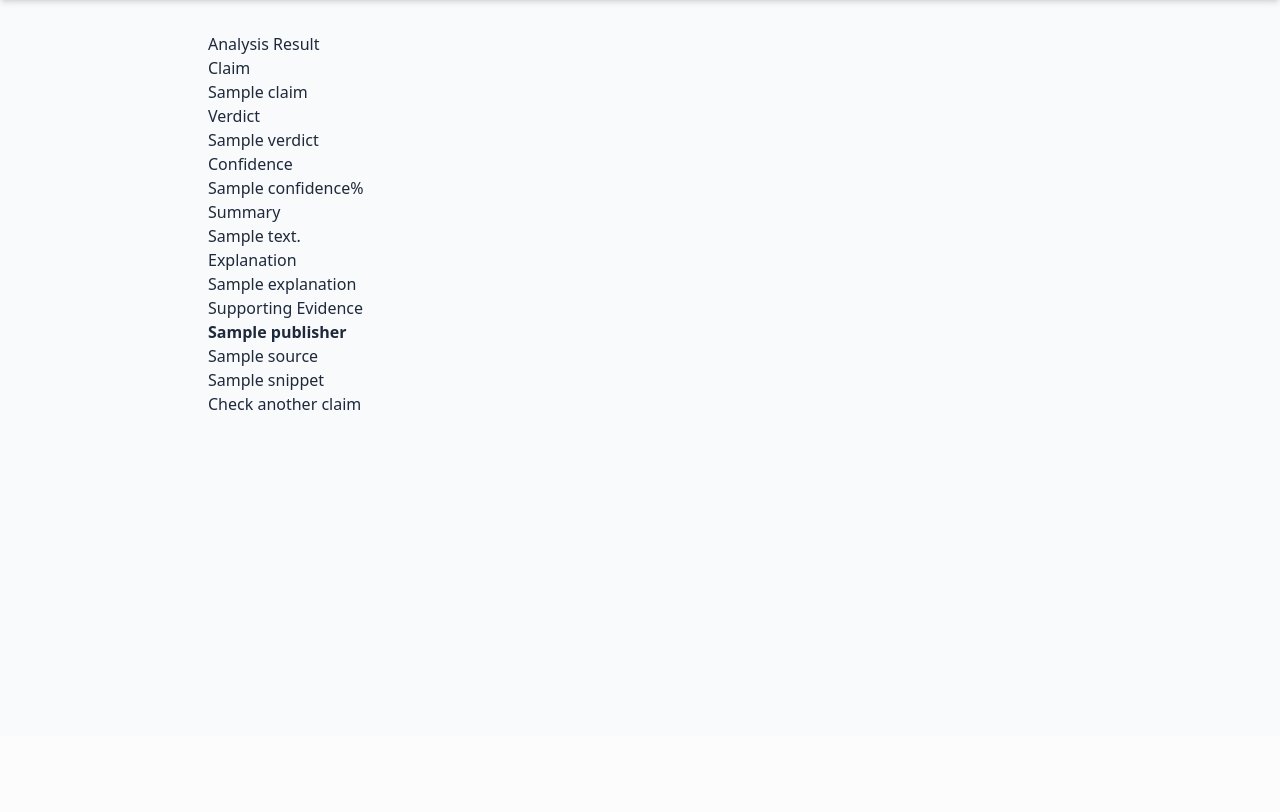
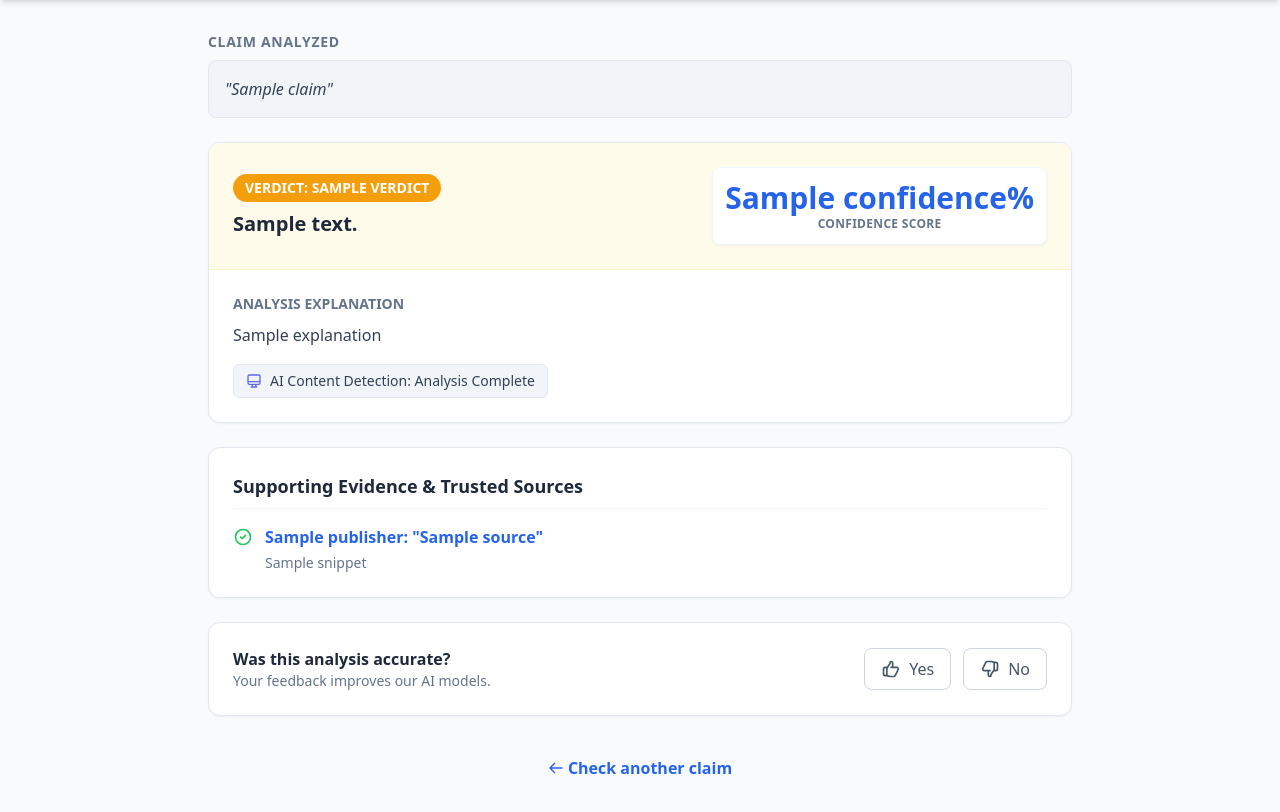
Before and after one commit to JohnoRichCS/cs410-BLUE-team-project, a Flask app: template templates/results.html in a window 1280 px wide. Shown: the part 64-876 px from the top of the page. Before the commit the page ends 474 px from the top, so only its background shows below. Run offline with Flask 3, Linux system fonts and the light colour scheme; the template is opened without the code that fills it: most values are stand-ins (such as "Sample title", 1, 10 or a date in 2020); some libraries are stand-ins or nearby versions.

Commit message:
Implemented mockup design into results.html

```diff
--- /dev/null
+++ b/static/js/main.js
@@ -0,0 +1,10 @@
+document.addEventListener('DOMContentLoaded', () => {
+    const mobileMenuButton = document.getElementById('mobile-menu-button');
+    const mobileMenu = document.getElementById('mobile-menu');
+
+    if (mobileMenuButton && mobileMenu) {
+        mobileMenuButton.addEventListener('click', () => {
+            mobileMenu.classList.toggle('hidden');
+        });
+    }
+});
--- a/templates/results.html
+++ b/templates/results.html
@@ -3,65 +3,81 @@
 {% block title %}Faíct - Results{% endblock %}
 
 {% block content %}
+<div class="mb-6">
+    <h2 class="text-sm font-bold text-slate-500 uppercase tracking-wider mb-2">Claim Analyzed</h2>
+    <div class="bg-slate-100 p-4 rounded-lg border border-slate-200 text-slate-700 italic">
+        "{{ claim }}"
+    </div>
+</div>
 
-<h2>Analysis Result</h2>
+<div class="space-y-6">
 
-<section>
-    <h3>Claim</h3>
-    <p>{{ claim }}</p>
-</section>
+    <div class="bg-white rounded-xl shadow-sm border border-slate-200 overflow-hidden">
+        <div class="bg-amber-50 border-b border-amber-100 p-6 flex items-start sm:items-center justify-between flex-col sm:flex-row">
+            <div>
+                <span class="inline-flex items-center px-3 py-1 rounded-full text-sm font-bold bg-amber-500 text-white mb-2 uppercase">
+                    VERDICT: {{ result.verdict }}
+                </span>
+                <h2 class="text-xl font-bold text-slate-800">{{ result.summary }}</h2>
+            </div>
+            <div class="mt-4 sm:mt-0 w-full sm:w-auto text-center bg-white p-3 rounded-lg shadow-sm border border-slate-100">
+                <div class="text-3xl font-extrabold text-blue-600">{{ result.confidence }}%</div>
+                <div class="text-xs font-bold text-slate-500 uppercase tracking-wide">Confidence Score</div>
+            </div>
+        </div>
+        <div class="p-6">
+            <h3 class="text-sm font-bold text-slate-500 uppercase mb-2">Analysis Explanation</h3>
+            <p class="text-slate-700 leading-relaxed mb-4">
+                {{ result.explanation }}
+            </p>
 
-<section>
-    <h3>Verdict</h3>
-    <p>{{ result.verdict }}</p>
+            <div class="inline-flex items-center px-3 py-1.5 rounded-md text-sm font-medium bg-slate-100 text-slate-700 border border-slate-200">
+                <svg class="w-4 h-4 mr-2 text-indigo-500" fill="none" stroke="currentColor" viewBox="0 0 24 24"><path stroke-linecap="round" stroke-linejoin="round" stroke-width="2" d="M9.75 17L9 20l-1 1h8l-1-1-.75-3M3 13h18M5 17h14a2 2 0 002-2V5a2 2 0 00-2-2H5a2 2 0 00-2 2v10a2 2 0 002 2z"></path></svg>
+                AI Content Detection: Analysis Complete
+            </div>
+        </div>
+    </div>
 
-    <h3>Confidence</h3>
-    <p>{{ result.confidence }}%</p>
+    <div class="bg-white rounded-xl shadow-sm border border-slate-200 p-6">
+        <h3 class="text-lg font-bold text-slate-800 mb-4 border-b border-slate-100 pb-2">Supporting Evidence & Trusted Sources</h3>
+        <ul class="space-y-4">
+            {% for source in sources %}
+            <li class="flex items-start">
+                <svg class="w-5 h-5 text-green-500 mt-0.5 mr-3 flex-shrink-0" fill="none" stroke="currentColor" viewBox="0 0 24 24"><path stroke-linecap="round" stroke-linejoin="round" stroke-width="2" d="M9 12l2 2 4-4m6 2a9 9 0 11-18 0 9 9 0 0118 0z"></path></svg>
+                <div>
+                    <a href="{{ source.url }}" target="_blank" class="text-blue-600 font-semibold hover:underline">
+                        {{ source.publisher }}: "{{ source.title }}"
+                    </a>
+                    <p class="text-sm text-slate-500 mt-1">{{ source.snippet }}</p>
+                </div>
+            </li>
+            {% endfor %}
+        </ul>
+    </div>
 
-    <h3>Summary</h3>
-    <p>{{ result.summary }}</p>
+    <div class="bg-white rounded-xl shadow-sm border border-slate-200 p-6 flex flex-col sm:flex-row justify-between items-center">
+        <div class="mb-4 sm:mb-0 text-center sm:text-left">
+            <h3 class="text-md font-bold text-slate-800">Was this analysis accurate?</h3>
+            <p class="text-sm text-slate-500">Your feedback improves our AI models.</p>
+        </div>
+        <div class="flex space-x-3">
+            <button class="flex items-center px-4 py-2 border border-slate-300 rounded-lg text-slate-600 hover:bg-green-50 hover:text-green-600 hover:border-green-300 transition">
+                <svg class="w-5 h-5 mr-2" fill="none" stroke="currentColor" viewBox="0 0 24 24"><path stroke-linecap="round" stroke-linejoin="round" stroke-width="2" d="M14 10h4.764a2 2 0 011.789 2.894l-3.5 7A2 2 0 0115.263 21h-4.017c-.163 0-.326-.02-.485-.06L7 20m7-10V5a2 2 0 00-2-2h-.095c-.5 0-.905.405-.905.905 0 .714-.211 1.412-.608 2.006L7 11v9m7-10h-2M7 20H5a2 2 0 01-2-2v-6a2 2 0 012-2h2.5"></path></svg>
+                Yes
+            </button>
+            <button class="flex items-center px-4 py-2 border border-slate-300 rounded-lg text-slate-600 hover:bg-red-50 hover:text-red-600 hover:border-red-300 transition">
+                <svg class="w-5 h-5 mr-2" fill="none" stroke="currentColor" viewBox="0 0 24 24"><path stroke-linecap="round" stroke-linejoin="round" stroke-width="2" d="M10 14H5.236a2 2 0 01-1.789-2.894l3.5-7A2 2 0 018.736 3h4.018a2 2 0 01.485.06l3.76.94m-7 10v5a2 2 0 002 2h.096c.5 0 .905-.405.905-.904 0-.715.211-1.413.608-2.008L17 13V4m-7 10h2m5-10h2a2 2 0 012 2v6a2 2 0 01-2 2h-2.5"></path></svg>
+                No
+            </button>
+        </div>
+    </div>
 
-    <h3>Explanation</h3>
-    <p>{{ result.explanation }}</p>
-</section>
+    <div class="text-center pt-4">
+        <a href="/" class="text-blue-600 font-semibold hover:underline flex items-center justify-center">
+            <svg class="w-4 h-4 mr-1" fill="none" stroke="currentColor" viewBox="0 0 24 24"><path stroke-linecap="round" stroke-linejoin="round" stroke-width="2" d="M10 19l-7-7m0 0l7-7m-7 7h18"></path></svg>
+            Check another claim
+        </a>
+    </div>
 
-<section>
-
-    <h3>Supporting Evidence</h3>
-
-    {% for source in sources %}
-
-        <article>
-
-            <strong>{{ source.publisher }}</strong>
-
-            <h4>
-                <a href="{{ source.url }}" target="_blank">
-                    {{ source.title }}
-                </a>
-            </h4>
-
-            <p>{{ source.snippet }}</p>
-
-        </article>
-
-    {% endfor %}
-
-</section>
-
-<a href="/">Check another claim</a>
-
-<!--
-    TODO FRONTEND:
-    Match to the Faíct result mockup.
-
-    Do not delete these Jinja variables:
-    - claim
-    - result.verdict
-    - result.confidence
-    - result.summary
-    - result.explanation
-    - sources
--->
-
+</div>
 {% endblock %}
```
